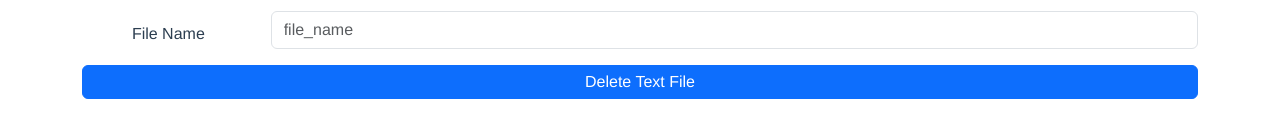
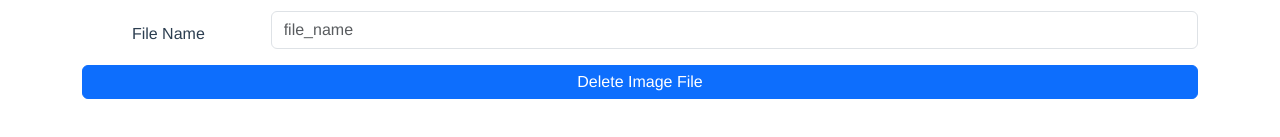
Before and after one commit to Tatsuki-Oike/aws_service, a Vue app in the folder 06_S3_WEB/frontend/: page /delete in a window 1280 px wide. Shown: the part 241-378 px from the top of the page. Built offline with nearby package versions, Linux system fonts and the light colour scheme.

Commit message:
first commit

```diff
--- a/06_S3_WEB/frontend/src/components/Delete.vue
+++ b/06_S3_WEB/frontend/src/components/Delete.vue
@@ -14,7 +14,7 @@
 
     <!-- 消去ボタン -->
     <div class="d-grid gap-2 mt-2">
-      <button @click="deleteFileContent" class="btn btn-primary btn-block py-1">Delete Text File</button>
+      <button @click="deleteFileContent" class="btn btn-primary btn-block py-1">Delete Image File</button>
     </div>
 
   </template>
--- a/06_S3_WEB/frontend/src/components/Get.vue
+++ b/06_S3_WEB/frontend/src/components/Get.vue
@@ -14,7 +14,7 @@
 
     <!-- presigned url 取得ボタン -->
     <div class="d-grid gap-2 mt-2">
-            <button @click="getFileContent" class="btn btn-primary btn-block py-1"> Get Text File </button>
+            <button @click="getFileContent" class="btn btn-primary btn-block py-1"> Get Image File </button>
     </div>
 
     <!-- 内容表示 -->
```
